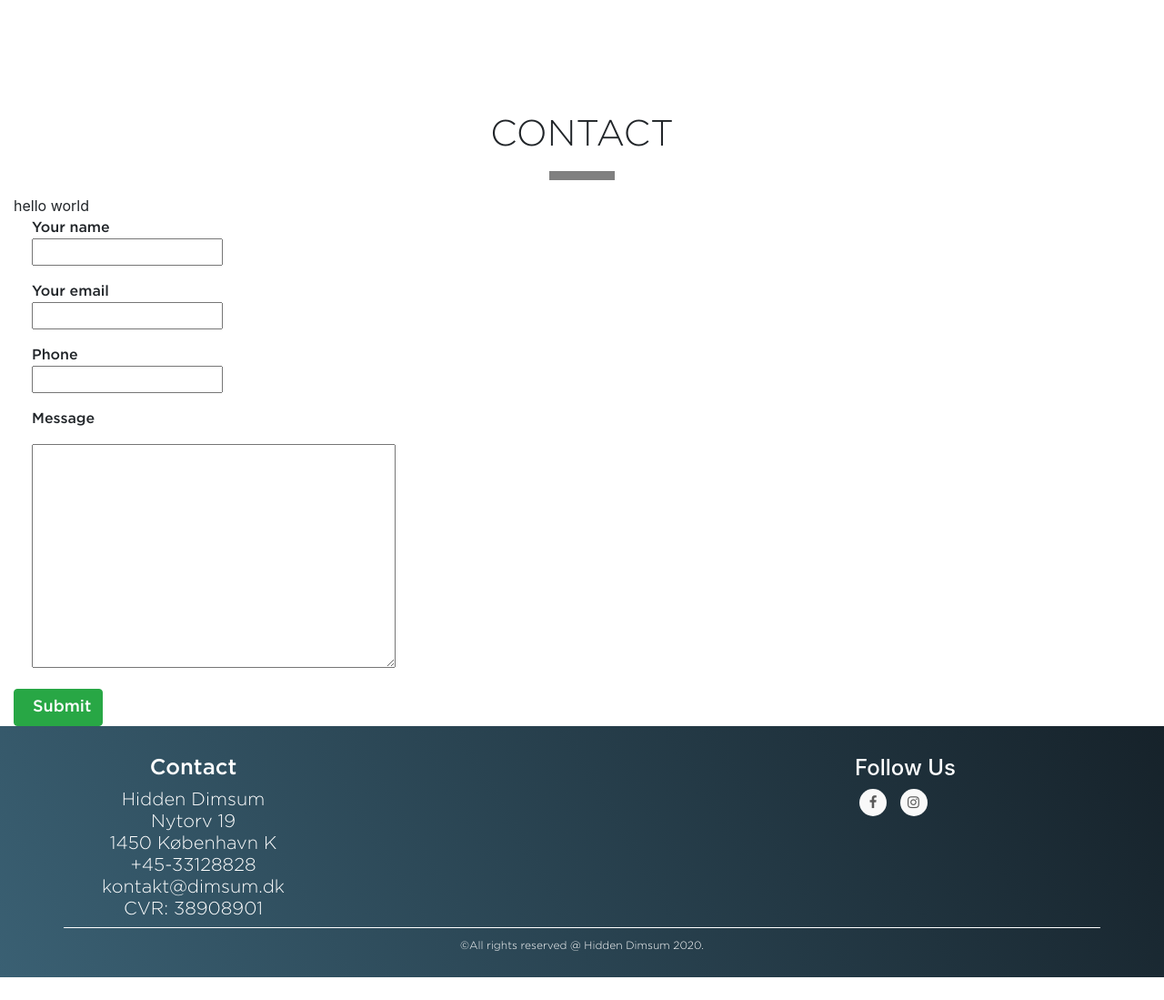
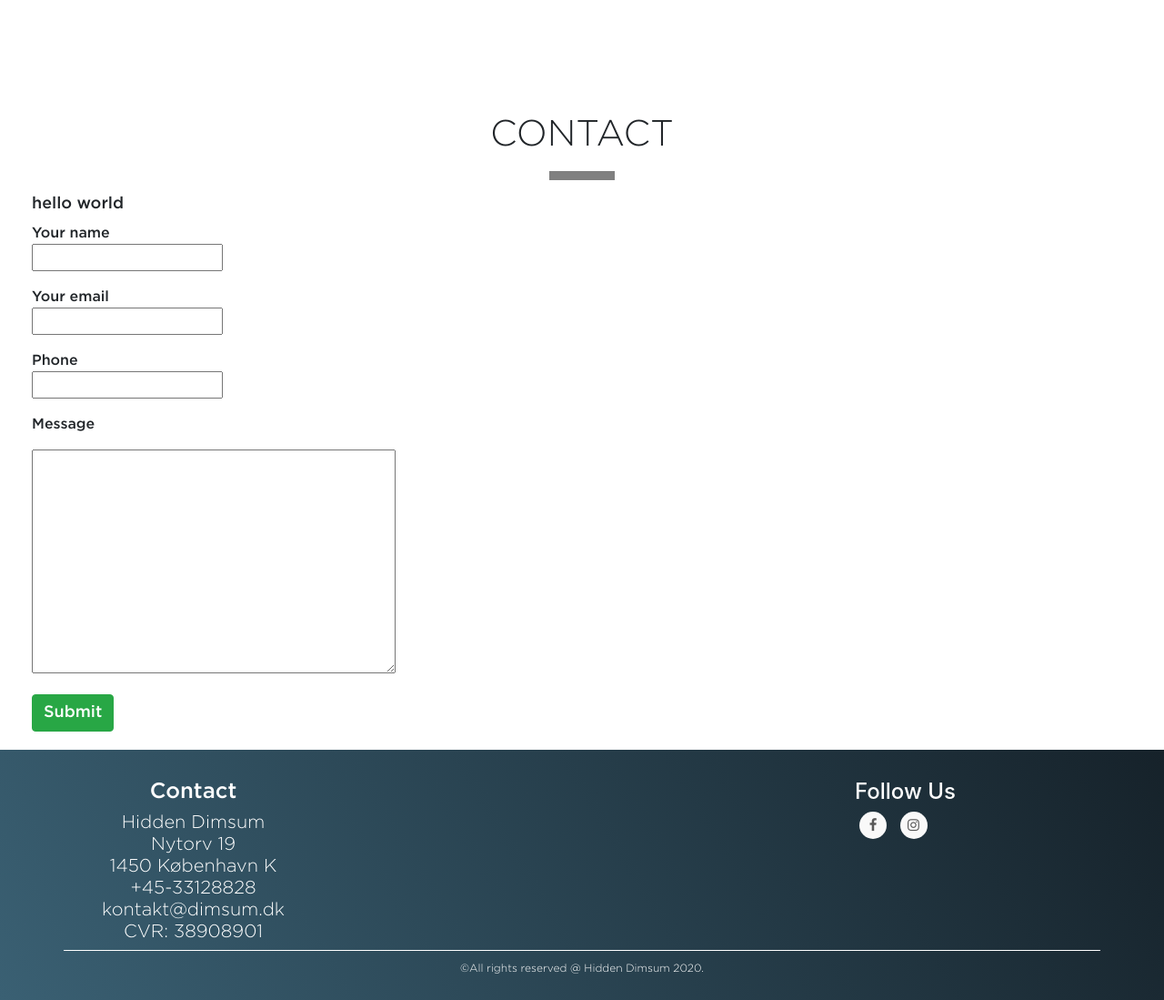
Before and after one commit to JianDk/HD_website, a Django app: page /hd2900 in a window 1280 px wide. Shown: the part 3015-4114 px from the top of the page at 91% size. Before the commit the page ends 4089 px from the top, so only its background shows below. Run offline with Django 3.2, Linux system fonts and the light colour scheme; some libraries are stand-ins or nearby versions.

Commit message:
styled contact form

```diff
--- a/website/static/landingPage.css
+++ b/website/static/landingPage.css
@@ -153,6 +153,16 @@
   margin: 5% 10% 5% 10%; /* top right bottom left*/
 }
 /* Contact form */
+#contactContainer {
+  padding-bottom: 20px;
+}
+#emailStatusMsg {
+  font-size: 18px;
+  margin-left: 20px;
+  font-family: hdFont;
+  font-weight: bold;
+}
+
 #contactField {
   list-style-type: none;
   padding-left: 20px;
@@ -161,7 +171,7 @@
 }
 
 #contactSubmitButton {
-  padding-left: 20px;
+  margin-left: 20px;
   font-family: hdFont;
   font-weight: bold;
   font-size: 18px;
--- a/website/templates/contactForm.html
+++ b/website/templates/contactForm.html
@@ -2,8 +2,7 @@
 <div class="container-fluid" id = "contactContainer">
     <h1 id = "menuHeader">CONTACT</h1>
     <hr class = "cardDeckHorisontalLine">
-
-    {{ emailStatus }}
+    <h2 id="emailStatusMsg">{{ emailStatus }}</h2>
 
     <form action="/your-name/" method="post">
         {% csrf_token %}
```
